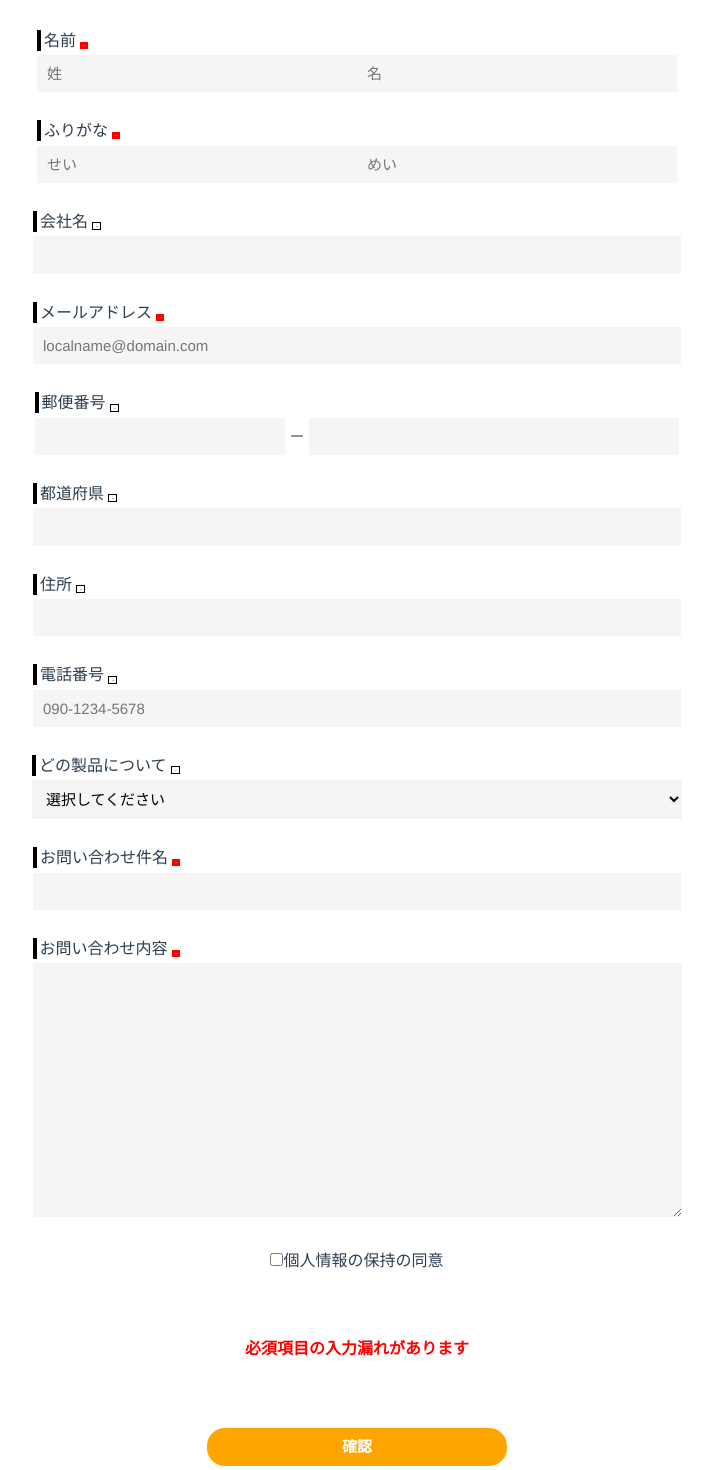
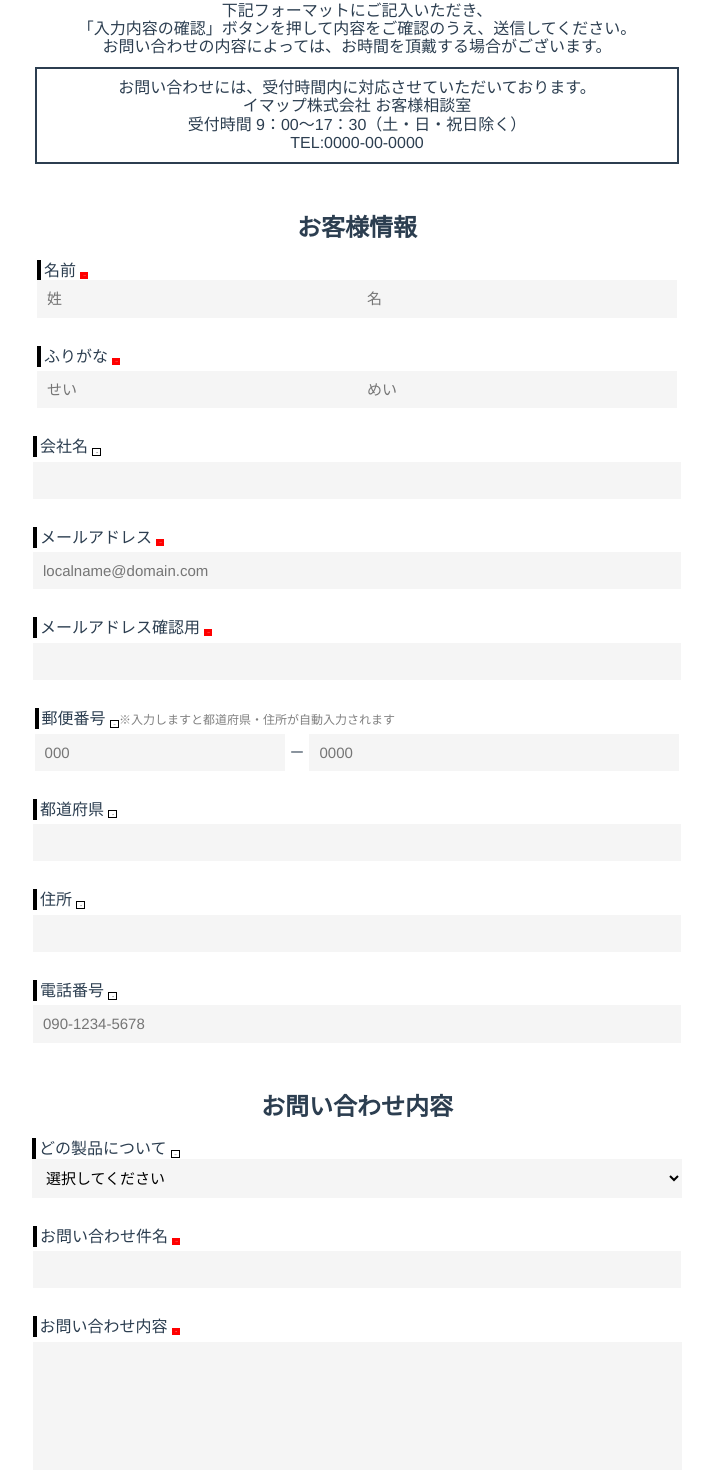
Before and after one commit to imamurasyoutarou/fromvue, a Vue app: page /#/ in a window 1280 px wide. Shown: the part 169-1639 px from the top of the page, without its empty margins (283-995 px from the left). Built offline with nearby package versions, Linux system fonts and the light colour scheme.

Commit message:
メールアドレスの確認項目追加

```diff
--- a/index.html
+++ b/index.html
@@ -19,7 +19,6 @@
       body {
         margin: 0px;
         padding: 0px;
-        height: 230vh;
 
       }
     }
--- a/src/components/Form.vue
+++ b/src/components/Form.vue
@@ -4,6 +4,19 @@
       <HeadComp></HeadComp>
     </div>
     <div class="textarea">
+      <div class="center explanation" v-if="count==0">
+        <div>
+          下記フォーマットにご記入いただき、
+          <br />「入力内容の確認」ボタンを押して内容をご確認のうえ、送信してください。
+        </div>
+        <div>お問い合わせの内容によっては、お時間を頂戴する場合がございます。</div>
+        <div class="access">
+          <div>お問い合わせには、受付時間内に対応させていただいております。</div>
+          <div>イマップ株式会社 お客様相談室</div>
+          <div>受付時間 9：00～17：30（土・日・祝日除く）</div>
+          <div>TEL:0000-00-0000</div>
+        </div>
+      </div>
       <component :is="isComponent"></component>
       <div class="thanktext" v-if="count==2">
         <h3>
@@ -64,6 +77,16 @@ export default {
 <style scoped>
 @media screen and (max-width: 479px) {
   /*ウィンドウ幅が最大479pxまでの場合に適用*/
+  .explanation {
+    margin: 40px;
+  }
+
+  .access {
+    padding: 5px;
+    margin-top: 10px;
+    border: 2px solid;
+  }
+
   .thanktext {
     text-align: center;
     margin: 52px;
@@ -87,6 +110,8 @@ export default {
     width: 282px;
     text-align: center;
     border-radius: 18px;
+    cursor: pointer;
+    margin-bottom: 50px;
   }
 
   .editbutton {
@@ -97,8 +122,10 @@ export default {
     border: #e1e1e1;
     font-size: 15px;
     width: 282px;
+    color: grey;
     text-align: center;
     border-radius: 18px;
+    cursor: pointer;
   }
   .center {
     text-align: center;
@@ -110,6 +137,12 @@ export default {
 
 @media screen and (min-width: 767px) {
   /*ウィンドウ幅が767px以上の場合に適用*/
+  .access {
+    padding: 10px;
+    margin: 10px 318px;
+
+    border: 2px solid;
+  }
   .textarea {
     margin-top: 50px;
   }
@@ -131,6 +164,8 @@ export default {
     width: 300px;
     text-align: center;
     border-radius: 18px;
+    cursor: pointer;
+    margin-bottom: 50px;
   }
   .center {
     text-align: center;
@@ -149,6 +184,7 @@ export default {
     font-size: 15px;
     width: 300px;
     text-align: center;
+    cursor: pointer;
   }
   .thanktext {
     text-align: center;
--- a/src/components/modules/TextareaComp.vue
+++ b/src/components/modules/TextareaComp.vue
@@ -1,8 +1,9 @@
 <template>
   <form>
+    <h2 class="customertext">お客様情報</h2>
     <div class="nameArea">
       <div>
-        <div class="margin">
+        <div class="namemargin">
           <div>
             <span class="box"></span>
             名前
@@ -90,12 +91,35 @@
         </div>
         <div>
           <input
-            type="text"
+            type="email"
             name="email"
             v-model="email"
             placeholder="localname@domain.com"
             title="メールアドレス"
             @blur="emailBlur()"
+            class="inputStyle"
+          />
+        </div>
+      </div>
+    </div>
+
+    <div class="mailArea">
+      <div>
+        <div class="margin">
+          <div>
+            <span class="box"></span>
+            メールアドレス確認用
+            <span class="required">必須</span>
+            <span class="error">{{checkemailerror}}</span>
+          </div>
+        </div>
+        <div>
+          <input
+            type="email"
+            name="email"
+            v-model="checkemail"
+            title="メールアドレス"
+            @blur="checkemailBlur()"
             class="inputStyle"
           />
         </div>
@@ -109,25 +133,28 @@
             <span class="box"></span>
             郵便番号
             <span class="any">任意</span>
+            <span class="note">※入力しますと都道府県・住所が自動入力されます</span>
           </div>
         </div>
         <div>
           <input
-            type="text"
+            type="number"
             name="zip31"
             size="4"
             maxlength="3"
             v-model="postnumber1"
             class="postnumber1input"
+            placeholder="000"
           /> －
           <input
-            type="text"
+            type="number"
             name="zip32"
             size="5"
             maxlength="4"
             onKeyUp="AjaxZip3.zip2addr('zip31','zip32','pref31','addr31','addr31');"
             v-model="postnumber2"
             class="postnumber2input"
+            placeholder="0000"
           />
         </div>
       </div>
@@ -186,7 +213,7 @@
         </div>
         <div>
           <input
-            type="text"
+            type="tel"
             name="tel"
             v-model="phone"
             placeholder="090-1234-5678"
@@ -196,10 +223,10 @@
         </div>
       </div>
     </div>
-
+    <h2 class="customertext">お問い合わせ内容</h2>
     <div class="selectedArea">
       <div>
-        <div class="margin">
+        <div class="selectedmargin">
           <div>
             <span class="box"></span>
             どの製品について
@@ -256,6 +283,11 @@
     </div>
 
     <div class="ischeckedArea">
+      <div class="textcenter">
+        <div>当社プライバシーポリシーに</div>
+        <div>同意頂ける場合は「同意する」に</div>
+        <div>チェックを付けてください</div>
+      </div>
       <input
         type="checkbox"
         name="agreement"
@@ -263,7 +295,7 @@
         v-model="ischecked"
         class="checkbox"
       />
-      <label for="agreement">個人情報の保持の同意</label>
+      <label for="agreement">同意する</label>
     </div>
     <h4 class="error bottom">{{error}}</h4>
   </form>
@@ -279,6 +311,7 @@ export default {
       nameerror: "",
       furiganaerror: "",
       emailerror: "",
+      checkemailerror: "",
       subjecterror: "",
       impressionerror: ""
     };
@@ -286,38 +319,30 @@ export default {
   methods: {
     surnameBlur() {
       if (this.surname == false && this.name == false) {
-        this.nameerror = "エラー";
+        this.nameerror = "未入力なってます";
       } else {
         this.nameerror = "";
       }
     },
     nameBlur() {
       if (this.surname == false && this.name == false) {
-        this.nameerror = "エラー";
+        this.nameerror = "未入力なってます";
       } else {
         this.nameerror = "";
       }
     },
     surnamefuriganaBlur() {
-      const reg = /^[ぁ-ん]+$/;
-      if (
-        !reg.test(this.surnamefurigana) ||
-        (this.surnamefurigana == false && !reg.test(this.furigana)) ||
-        this.furigana == false
-      ) {
-        this.furiganaerror = "エラー";
+      const reg = /^[あ-ん゛゜ぁ-ぉゃ-ょー「」、]+/;
+      if (!reg.test(this.surnamefurigana)) {
+        return (this.furiganaerror = "全角ひらかな以外が入力されています");
       } else {
-        this.furiganaerror = "";
+        return (this.furiganaerror = "");
       }
     },
     furiganaBlur() {
-      const reg = /^[ぁ-ん]+$/;
-      if (
-        !reg.test(this.surnamefurigana) ||
-        (this.surnamefurigana == false && !reg.test(this.furigana)) ||
-        this.furigana == false
-      ) {
-        this.furiganaerror = "エラー";
+      const reg = /^[あ-ん゛゜ぁ-ぉゃ-ょー「」、]+/;
+      if (!reg.test(this.furigana)) {
+        this.furiganaerror = "全角ひらかな以外が入力されています";
       } else {
         this.furiganaerror = "";
       }
@@ -325,21 +350,29 @@ export default {
     emailBlur() {
       const reg = /^\S+@\S+\.\S+$/;
       if (!reg.test(this.email) || this.email == false) {
-        this.emailerror = "エラー";
+        this.emailerror = "「メールアドレス」は正しい書式で記入してください。";
       } else {
         this.emailerror = "";
       }
     },
+    checkemailBlur() {
+      if (this.email !== this.checkemail) {
+        this.checkemailerror =
+          "「メールアドレス」と確認用メールアドレスが一致しません。";
+      } else {
+        this.checkemailerror = "";
+      }
+    },
     subjectBlur() {
       if (this.subject == false) {
-        this.subjecterror = "エラー";
+        this.subjecterror = "未入力なってます";
       } else {
         this.subjecterror = "";
       }
     },
     impressionBlur() {
       if (this.impression == false) {
-        this.impressionerror = "エラー";
+        this.impressionerror = "未入力なってます";
       } else {
         this.impressionerror = "";
       }
@@ -393,6 +426,14 @@ export default {
       },
       set(value) {
         this.$store.commit("updateEmail", value);
+      }
+    },
+    checkemail: {
+      get() {
+        return this.$store.state.checkemail;
+      },
+      set(value) {
+        this.$store.commit("updateCheckemail", value);
       }
     },
     postnumber1: {
@@ -478,9 +519,16 @@ export default {
 <style scoped>
 @media screen and (max-width: 479px) {
   form {
-    margin-left: 35px;
+    margin: 35px;
   }
-
+  .customertext {
+    text-align: center;
+    margin-top: 50px;
+  }
+  .note {
+    color: grey;
+    font-size: 10px;
+  }
   .margin {
     margin: 30px 0px 5px 0px;
   }
@@ -551,18 +599,32 @@ export default {
     color: red;
     text-align: center;
     align-items: center;
+    font-size: 13px;
   }
   .ischeckedArea {
-    margin: 30px 0px;
+    margin: 30px;
+    text-align: center;
+  }
+  .checkbox {
+    margin: 20px 0px;
   }
 }
 
 @media screen and (min-width: 767px) {
   /*ウィンドウ幅が767px以上の場合に適用*/
+
   .margin {
     margin: 30px 0px 5px 0px;
   }
+  .customertext {
+    text-align: center;
+    margin-top: 50px;
+  }
 
+  .note {
+    color: grey;
+    font-size: 12px;
+  }
   .nameArea,
   .furiganaArea,
   .companyArea,
@@ -602,6 +664,7 @@ export default {
     color: red;
     text-align: center;
     align-items: center;
+    font-size: 10px;
   }
 
   .nameinput {
@@ -651,7 +714,11 @@ export default {
     border: none;
   }
   .bottom {
-    margin: 70px;
+    margin: 40px;
+    font-size: 18px;
+  }
+  .checkbox {
+    margin: 20px 0px;
   }
 }
 </style>
--- a/src/store/index.js
+++ b/src/store/index.js
@@ -7,7 +7,7 @@ Vue.use(Vuex)
 const Form = {
     namespaced: true,
     state: {
-        button: ["確認", "送信", "戻る"],
+        button: ["入力内容の確認", "送信", "戻る"],
         editbutton: "修正",
         component: ["TextareaComp", "StringComp"]
     },
@@ -48,6 +48,7 @@ const Form = {
                 rootState.furigana = ''
                 rootState.company = ''
                 rootState.email = ''
+                rootState.checkemail = ''
                 rootState.postnumber1 = ''
                 rootState.postnumber2 = ''
                 rootState.prefectures = ''
@@ -61,6 +62,9 @@ const Form = {
                 rootState.errorFlag3 = false
                 rootState.errorFlag4 = false
                 rootState.errorFlag5 = false
+                rootState.errorFlag6 = false
+                rootState.errorFlag7 = false
+                rootState.errorFlag8 = false
                 rootState.ischecked = false
             }
         }, editbuttonAction({ commit, state, rootState }) {
@@ -118,6 +122,7 @@ const Textarea = {
                 rootState.errorFlag5 &&
                 rootState.errorFlag6 &&
                 rootState.errorFlag7 &&
+                rootState.errorFlag8 &&
                 rootState.ischecked) {
                 return null
             } else {
@@ -189,12 +194,14 @@ export default new Vuex.Store({
         errorFlag5: false,//trueなら通過
         errorFlag6: false,//trueなら通過
         errorFlag7: false,//trueなら通過
+        errorFlag8: false,//trueなら通過
         name: '',
         surname: '',
         surnamefurigana: '',
         furigana: '',
         company: '',
         email: '',
+        checkemail: '',
         postnumber1: '',
         postnumber2: '',
         prefectures: '',
@@ -256,6 +263,14 @@ export default new Vuex.Store({
                 state.errorFlag3 = false
             }
         },
+        updateCheckemail(state, value) {
+            state.checkemail = value
+            if (state.checkemail) {
+                state.errorFlag8 = true
+            } else {
+                state.errorFlag8 = false
+            }
+        },
         updatePostnumber1(state, value) {
             state.postnumber1 = value
         },
```
Also changed, not shown: src/assets/YAMAP.svg (deleted), 1 other file (tests, documents, lock files or other folders).
